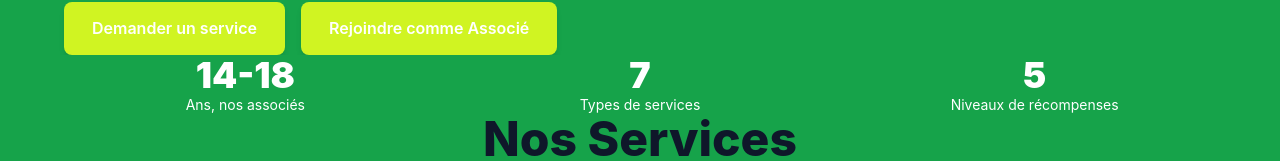
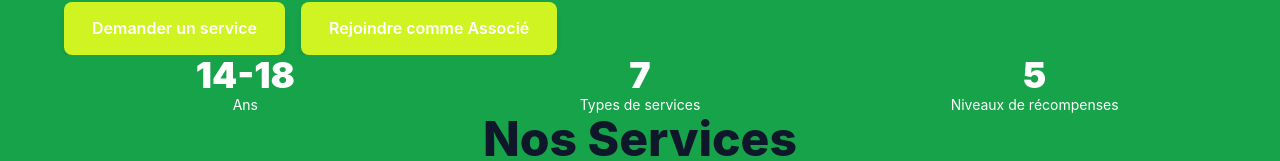
Before and after one commit to mtjservices/mtj-services, a Next.js app: page / in a window 1280 px wide. Shown: the part 336-497 px from the top of the page. Built offline with nearby package versions, Linux system fonts and the light colour scheme.

Commit message:
Correction stats

```diff
--- a/src/app/page.tsx
+++ b/src/app/page.tsx
@@ -40,7 +40,7 @@ export default function Home() {
       <section className="py-10 bg-primary-#076e28 text-white">
         <div className="container">
           <div className="grid grid-cols-2 md:grid-cols-3 gap-8 text-center">
-            <div><p className="text-4xl font-black">14-18</p><p className="text-primary-200 text-sm mt-1">Ans, nos associés</p></div>
+            <div><p className="text-4xl font-black">14-18</p><p className="text-primary-200 text-sm mt-1">Ans</p></div>
             <div><p className="text-4xl font-black">7</p><p className="text-primary-200 text-sm mt-1">Types de services</p></div>
             <div><p className="text-4xl font-black">5</p><p className="text-primary-200 text-sm mt-1">Niveaux de récompenses</p></div>
           </div>
```
